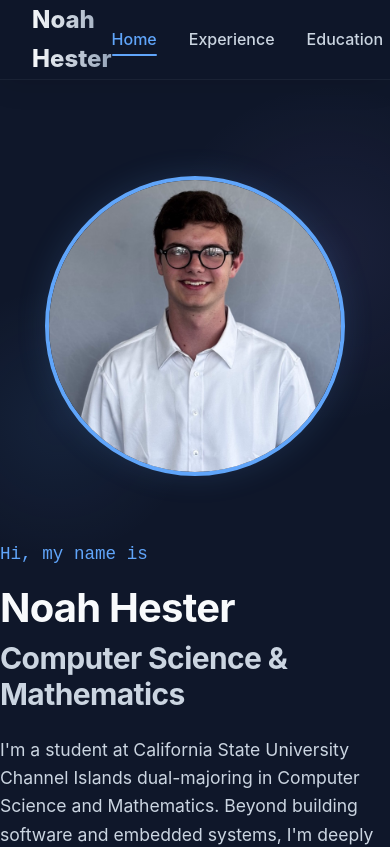
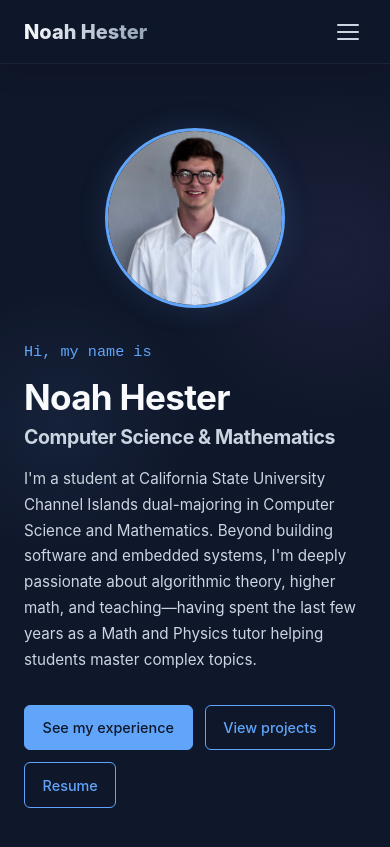
Before and after one commit to noahcoder11/Website, a React (Vite) app: page /#/ in a window 390 px wide. Shown: the top 847 px of the page. Built offline with nearby package versions, Linux system fonts and the light colour scheme.

Commit message:
feat: mobile responsive layout with hamburger menu and proper padding

```diff
--- a/src/components/layout/Navbar.css
+++ b/src/components/layout/Navbar.css
@@ -1,17 +1,19 @@
+/* ── Base navbar ──────────────────────────────────────────── */
 .navbar {
   position: fixed;
   top: 0;
   left: 0;
   width: 100%;
-  height: 80px;
-  background-color: rgba(15, 23, 42, 0.7); /* More transparent for glass effect */
+  height: 64px;
+  background-color: rgba(15, 23, 42, 0.75);
   backdrop-filter: blur(16px);
   -webkit-backdrop-filter: blur(16px);
   border-bottom: 1px solid rgba(255, 255, 255, 0.05);
   z-index: 1000;
   display: flex;
-  align-items: center;
-  box-shadow: 0 4px 30px rgba(0, 0, 0, 0.1);
+  flex-direction: column;
+  justify-content: center;
+  box-shadow: 0 4px 30px rgba(0, 0, 0, 0.15);
 }
 
 .navbar-content {
@@ -21,30 +23,35 @@
   width: 100%;
 }
 
+/* ── Logo ─────────────────────────────────────────────────── */
 .logo {
-  font-size: 1.5rem;
+  font-size: 1.25rem;
   font-weight: 800;
-  color: var(--text-primary);
   background: linear-gradient(90deg, #f8fafc, #94a3b8);
   -webkit-background-clip: text;
   -webkit-text-fill-color: transparent;
+  flex-shrink: 0;
+  z-index: 1001;
 }
 
 .logo:hover {
   background: linear-gradient(90deg, var(--accent-color), #a78bfa);
   -webkit-background-clip: text;
   -webkit-text-fill-color: transparent;
+  text-shadow: none;
 }
 
+/* ── Desktop nav links ────────────────────────────────────── */
 .nav-links {
-  display: flex;
-  gap: 2rem;
+  display: none;
+  gap: 1.75rem;
 }
 
 .nav-links a {
   color: var(--text-secondary);
   font-weight: 500;
   position: relative;
+  font-size: 0.95rem;
 }
 
 .nav-links a::after {
@@ -67,11 +74,147 @@
   color: var(--accent-color);
 }
 
-.nav-links a.active::after, .nav-links a:hover::after {
+.nav-links a.active::after,
+.nav-links a:hover::after {
   width: 100%;
 }
 
-/* Adjust body padding so navbar doesn't overlap content */
+/* ── Hamburger button ─────────────────────────────────────── */
+.hamburger {
+  display: flex;
+  flex-direction: column;
+  justify-content: center;
+  align-items: center;
+  gap: 5px;
+  width: 36px;
+  height: 36px;
+  background: none;
+  border: none;
+  cursor: pointer;
+  padding: 4px;
+  z-index: 1001;
+  border-radius: 6px;
+  transition: background 0.2s ease;
+}
+
+.hamburger:hover {
+  background: rgba(255, 255, 255, 0.06);
+}
+
+.hamburger span {
+  display: block;
+  width: 22px;
+  height: 2px;
+  background-color: var(--text-secondary);
+  border-radius: 2px;
+  transition: transform 0.3s ease, opacity 0.3s ease, width 0.3s ease;
+  transform-origin: center;
+}
+
+/* Animate to X */
+.hamburger--open span:nth-child(1) {
+  transform: translateY(7px) rotate(45deg);
+}
+.hamburger--open span:nth-child(2) {
+  opacity: 0;
+  width: 0;
+}
+.hamburger--open span:nth-child(3) {
+  transform: translateY(-7px) rotate(-45deg);
+}
+
+/* ── Mobile drawer ────────────────────────────────────────── */
+.mobile-drawer {
+  position: fixed;
+  top: 64px;
+  right: 0;
+  width: min(280px, 80vw);
+  height: calc(100vh - 64px);
+  background: rgba(15, 23, 42, 0.97);
+  backdrop-filter: blur(20px);
+  -webkit-backdrop-filter: blur(20px);
+  border-left: 1px solid rgba(255, 255, 255, 0.06);
+  transform: translateX(100%);
+  transition: transform 0.35s cubic-bezier(0.4, 0, 0.2, 1);
+  z-index: 999;
+  overflow-y: auto;
+}
+
+.mobile-drawer--open {
+  transform: translateX(0);
+}
+
+.mobile-nav {
+  display: flex;
+  flex-direction: column;
+  padding: 2rem 1.5rem;
+  gap: 0.25rem;
+}
+
+.mobile-nav a {
+  color: var(--text-secondary);
+  font-size: 1.1rem;
+  font-weight: 500;
+  padding: 0.85rem 1rem;
+  border-radius: 8px;
+  transition: background 0.2s ease, color 0.2s ease, padding-left 0.2s ease;
+}
+
+.mobile-nav a:hover,
+.mobile-nav a.active {
+  background: rgba(96, 165, 250, 0.08);
+  color: var(--accent-color);
+  padding-left: 1.4rem;
+  text-shadow: none;
+}
+
+.mobile-resume-btn {
+  margin-top: 1.5rem;
+  border: 1px solid var(--accent-color) !important;
+  color: var(--accent-color) !important;
+  text-align: center;
+  border-radius: 8px !important;
+  padding: 0.85rem 1rem !important;
+}
+
+/* Backdrop */
+.mobile-backdrop {
+  position: fixed;
+  inset: 64px 0 0 0;
+  background: rgba(0, 0, 0, 0.5);
+  z-index: 998;
+  animation: fadeBackdrop 0.2s ease;
+}
+
+@keyframes fadeBackdrop {
+  from { opacity: 0; }
+  to   { opacity: 1; }
+}
+
+/* ── Desktop: show nav links, hide hamburger ──────────────── */
+@media (min-width: 768px) {
+  .navbar {
+    height: 72px;
+  }
+
+  .nav-links {
+    display: flex;
+  }
+
+  .hamburger,
+  .mobile-drawer,
+  .mobile-backdrop {
+    display: none !important;
+  }
+}
+
+/* Body offset for fixed navbar */
 body {
-  padding-top: 80px;
+  padding-top: 64px;
 }
+
+@media (min-width: 768px) {
+  body {
+    padding-top: 72px;
+  }
+}
--- a/src/components/layout/Navbar.tsx
+++ b/src/components/layout/Navbar.tsx
@@ -1,12 +1,29 @@
-import { Link, NavLink } from 'react-router-dom';
+import { useState, useEffect } from 'react';
+import { Link, NavLink, useLocation } from 'react-router-dom';
 import './Navbar.css';
 
 const Navbar = () => {
+  const [menuOpen, setMenuOpen] = useState(false);
+  const location = useLocation();
+
+  // Close menu on route change
+  useEffect(() => {
+    setMenuOpen(false);
+  }, [location]);
+
+  // Prevent body scroll when menu is open
+  useEffect(() => {
+    document.body.style.overflow = menuOpen ? 'hidden' : '';
+    return () => { document.body.style.overflow = ''; };
+  }, [menuOpen]);
+
   return (
     <header className="navbar">
       <div className="container navbar-content">
         <Link to="/" className="logo">Noah Hester</Link>
-        <nav className="nav-links">
+
+        {/* Desktop nav */}
+        <nav className="nav-links" aria-label="Main navigation">
           <NavLink to="/" className={({ isActive }) => (isActive ? 'active' : '')} end>Home</NavLink>
           <NavLink to="/experience" className={({ isActive }) => (isActive ? 'active' : '')}>Experience</NavLink>
           <NavLink to="/education" className={({ isActive }) => (isActive ? 'active' : '')}>Education</NavLink>
@@ -15,7 +32,35 @@ const Navbar = () => {
           <NavLink to="/contact" className={({ isActive }) => (isActive ? 'active' : '')}>Contact</NavLink>
           <a href="/papers/Resume.pdf" target="_blank" rel="noopener noreferrer">Resume</a>
         </nav>
+
+        {/* Hamburger button */}
+        <button
+          className={`hamburger${menuOpen ? ' hamburger--open' : ''}`}
+          onClick={() => setMenuOpen(!menuOpen)}
+          aria-label="Toggle navigation menu"
+          aria-expanded={menuOpen}
+        >
+          <span />
+          <span />
+          <span />
+        </button>
       </div>
+
+      {/* Mobile drawer */}
+      <div className={`mobile-drawer${menuOpen ? ' mobile-drawer--open' : ''}`} aria-hidden={!menuOpen}>
+        <nav className="mobile-nav" aria-label="Mobile navigation">
+          <NavLink to="/" className={({ isActive }) => (isActive ? 'active' : '')} end>Home</NavLink>
+          <NavLink to="/experience" className={({ isActive }) => (isActive ? 'active' : '')}>Experience</NavLink>
+          <NavLink to="/education" className={({ isActive }) => (isActive ? 'active' : '')}>Education</NavLink>
+          <NavLink to="/projects" className={({ isActive }) => (isActive ? 'active' : '')}>Projects</NavLink>
+          <NavLink to="/skills" className={({ isActive }) => (isActive ? 'active' : '')}>Skills</NavLink>
+          <NavLink to="/contact" className={({ isActive }) => (isActive ? 'active' : '')}>Contact</NavLink>
+          <a href="/papers/Resume.pdf" target="_blank" rel="noopener noreferrer" className="mobile-resume-btn">Resume ↗</a>
+        </nav>
+      </div>
+
+      {/* Backdrop */}
+      {menuOpen && <div className="mobile-backdrop" onClick={() => setMenuOpen(false)} />}
     </header>
   );
 };
--- a/src/components/sections/Experience.css
+++ b/src/components/sections/Experience.css
@@ -1,18 +1,25 @@
 .section-title {
-  font-size: 2rem;
-  margin-bottom: 3rem;
+  font-size: clamp(1.4rem, 5vw, 2rem);
+  margin-bottom: 2rem;
   color: var(--text-primary);
   display: flex;
   align-items: center;
+}
+
+@media (min-width: 768px) {
+  .section-title {
+    margin-bottom: 3rem;
+  }
 }
 
 .section-title::after {
   content: '';
   display: block;
   height: 1px;
-  width: 300px;
+  width: min(300px, 30vw);
   background-color: var(--border-color);
   margin-left: 1.5rem;
+  flex-shrink: 0;
 }
 
 .experience-list {
--- a/src/components/sections/Hero.css
+++ b/src/components/sections/Hero.css
@@ -10,7 +10,7 @@
   display: flex;
   flex-direction: column-reverse;
   align-items: center;
-  gap: 4rem;
+  gap: 2rem;
   width: 100%;
 }
 
@@ -32,18 +32,26 @@
   align-items: center;
   flex: 1;
   max-width: 400px;
+  width: 100%;
 }
 
 .hero-image-wrapper {
   position: relative;
   width: 100%;
-  max-width: 300px;
+  max-width: 180px;
   aspect-ratio: 1 / 1;
   border-radius: 50%;
   overflow: hidden;
-  border: 4px solid var(--accent-color);
+  border: 3px solid var(--accent-color);
   box-shadow: 0 0 30px var(--glow-color);
   transition: transform 0.3s ease, box-shadow 0.3s ease;
+}
+
+@media (min-width: 768px) {
+  .hero-image-wrapper {
+    max-width: 300px;
+    border-width: 4px;
+  }
 }
 
 .hero-image-wrapper:hover {
@@ -61,46 +69,79 @@
 .greeting {
   color: var(--accent-color);
   font-family: monospace;
-  font-size: 1.1rem;
-  margin-bottom: 1rem;
+  font-size: 0.95rem;
+  margin-bottom: 0.75rem;
+}
+
+@media (min-width: 768px) {
+  .greeting {
+    font-size: 1.1rem;
+    margin-bottom: 1rem;
+  }
 }
 
 .name {
-  font-size: clamp(40px, 8vw, 80px);
+  font-size: clamp(32px, 9vw, 80px);
   font-weight: 700;
   color: var(--text-primary);
   margin-bottom: 0.5rem;
 }
 
 .title {
-  font-size: clamp(30px, 5vw, 50px);
+  font-size: clamp(18px, 5vw, 50px);
   font-weight: 700;
   color: var(--text-secondary);
-  margin-bottom: 1.5rem;
+  margin-bottom: 1rem;
+}
+
+@media (min-width: 768px) {
+  .title {
+    margin-bottom: 1.5rem;
+  }
 }
 
 .description {
-  font-size: 1.1rem;
+  font-size: 0.95rem;
   color: var(--text-secondary);
-  margin-bottom: 3rem;
-  line-height: 1.6;
+  margin-bottom: 2rem;
+  line-height: 1.7;
+}
+
+@media (min-width: 768px) {
+  .description {
+    font-size: 1.1rem;
+    margin-bottom: 3rem;
+  }
 }
 
 .cta-group {
   display: flex;
-  gap: 1.5rem;
+  gap: 0.75rem;
   flex-wrap: wrap;
 }
 
+@media (min-width: 768px) {
+  .cta-group {
+    gap: 1.5rem;
+  }
+}
+
 .btn {
-  padding: 0.8rem 1.5rem;
-  border-radius: 4px;
-  font-size: 1rem;
+  padding: 0.65rem 1.1rem;
+  border-radius: 6px;
+  font-size: 0.9rem;
   font-weight: 500;
   transition: all 0.2s ease-in-out;
   display: inline-block;
   cursor: pointer;
   text-align: center;
+}
+
+@media (min-width: 768px) {
+  .btn {
+    padding: 0.8rem 1.5rem;
+    font-size: 1rem;
+  }
 }
 
 .btn-primary {
--- a/src/components/sections/Projects.css
+++ b/src/components/sections/Projects.css
@@ -1,7 +1,14 @@
 .projects-grid {
   display: grid;
-  grid-template-columns: repeat(auto-fill, minmax(300px, 1fr));
-  gap: 2rem;
+  grid-template-columns: 1fr;
+  gap: 1.5rem;
+}
+
+@media (min-width: 600px) {
+  .projects-grid {
+    grid-template-columns: repeat(auto-fill, minmax(280px, 1fr));
+    gap: 2rem;
+  }
 }
 
 .academic-grid {
@@ -19,12 +26,18 @@
 .project-card {
   background-color: var(--bg-secondary);
   border-radius: 8px;
-  padding: 2rem;
+  padding: 1.25rem;
   display: flex;
   flex-direction: column;
   justify-content: space-between;
   transition: transform 0.2s ease-in-out, box-shadow 0.2s ease-in-out;
   border: 1px solid transparent;
+}
+
+@media (min-width: 768px) {
+  .project-card {
+    padding: 2rem;
+  }
 }
 
 .academic-card {
--- a/src/styles/global.css
+++ b/src/styles/global.css
@@ -61,14 +61,34 @@ button {
 .container {
   max-width: 1200px;
   margin: 0 auto;
-  padding: 0 2rem;
+  padding: 0 1.5rem;
+}
+
+@media (min-width: 480px) {
+  .container {
+    padding: 0 1.75rem;
+  }
+}
+
+@media (min-width: 640px) {
+  .container {
+    padding: 0 2rem;
+  }
 }
 
 /* Updated section padding for standalone pages */
 .page-container {
-  padding: 6rem 0 4rem;
-  min-height: calc(100vh - 160px); /* Account for navbar and footer */
+  padding-top: 4rem;
+  padding-bottom: 3rem;
+  min-height: calc(100vh - 160px);
   animation: fadeIn 0.5s ease-in-out;
+}
+
+@media (min-width: 768px) {
+  .page-container {
+    padding-top: 5rem;
+    padding-bottom: 4rem;
+  }
 }
 
 @keyframes fadeIn {
```
